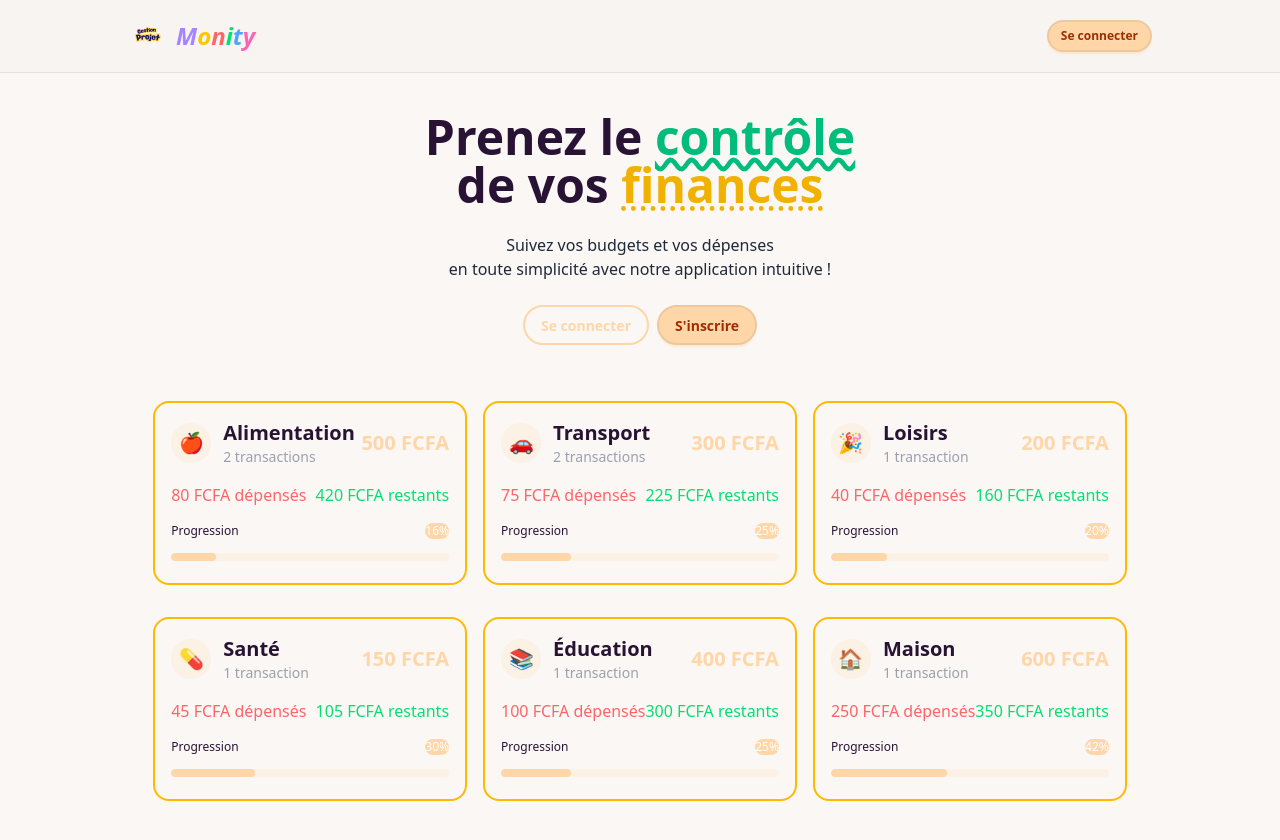
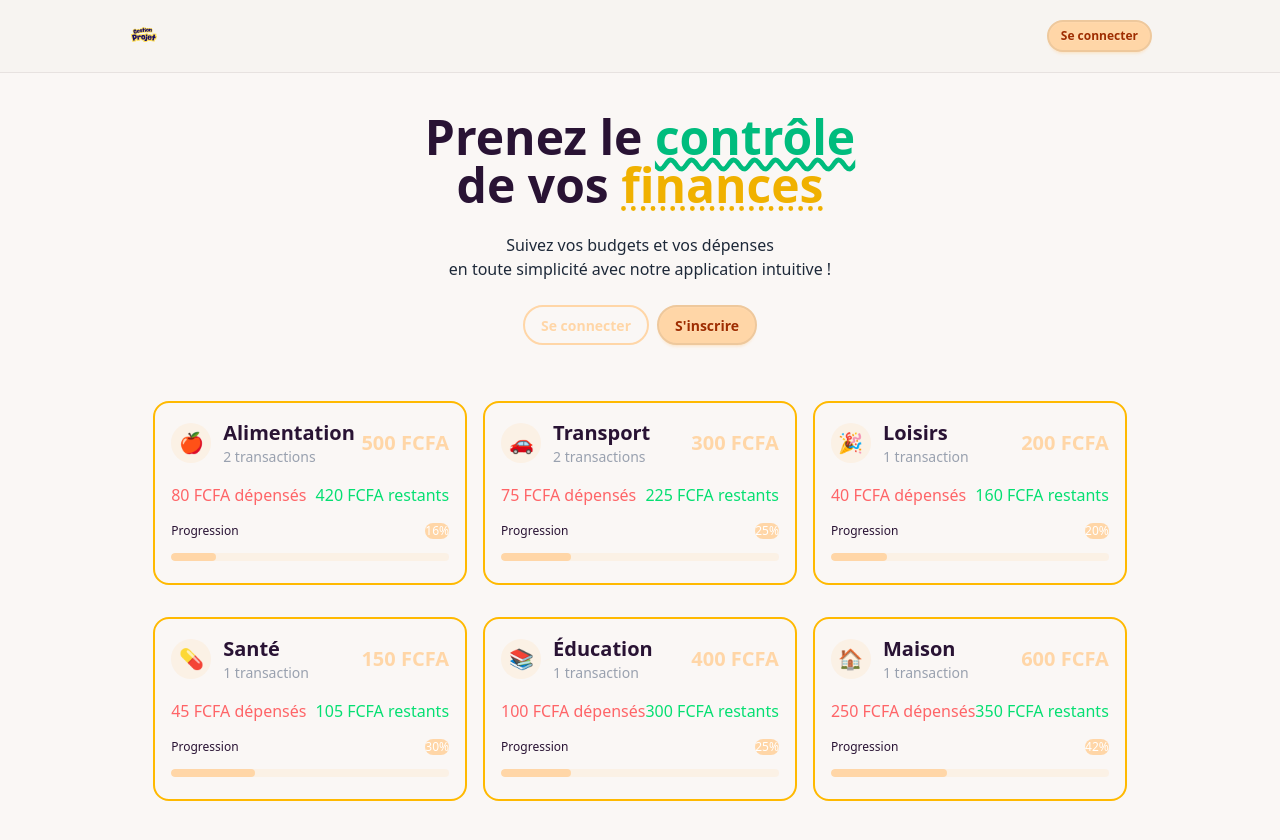
Before and after one commit to YO3CODER/Budget, a Next.js app: page / in a window 1280 px wide. Shown: the top 840 px of the page. Built offline with nearby package versions, Linux system fonts and the light colour scheme; no server answers.

Commit message:
Mise à jour

```diff
--- a/app/components/Navbar.tsx
+++ b/app/components/Navbar.tsx
@@ -7,24 +7,14 @@ import { checkAndAddUser } from '../actions'
 import { Layers, Package, ChevronDown, LayoutGrid } from 'lucide-react'
 
 const Logo = () => (
-  <h1 className='flex text-2xl items-center font-bold'>
-    <Image
-      src="/logo.svg"
-      alt="Monity"
-      width={40}
-      height={40}
-      className="h-8 w-8 sm:h-10 sm:w-10"
-      priority
-    />
-    <span className="ml-2 text-xl sm:text-2xl italic">
-      <b className="text-violet-400">M</b>
-      <b className="text-yellow-400">o</b>
-      <b className="text-red-400">n</b>
-      <b className="text-green-400">i</b>
-      <b className="text-blue-400">t</b>
-      <b className="text-pink-400">y</b>
-    </span>
-  </h1>
+  <Image
+    src="/logo.svg"
+    alt="Logo"
+    width={160}
+    height={40}
+    className="h-8 w-auto sm:h-10"
+    priority
+  />
 )
 
 const Navbar = () => {
```
